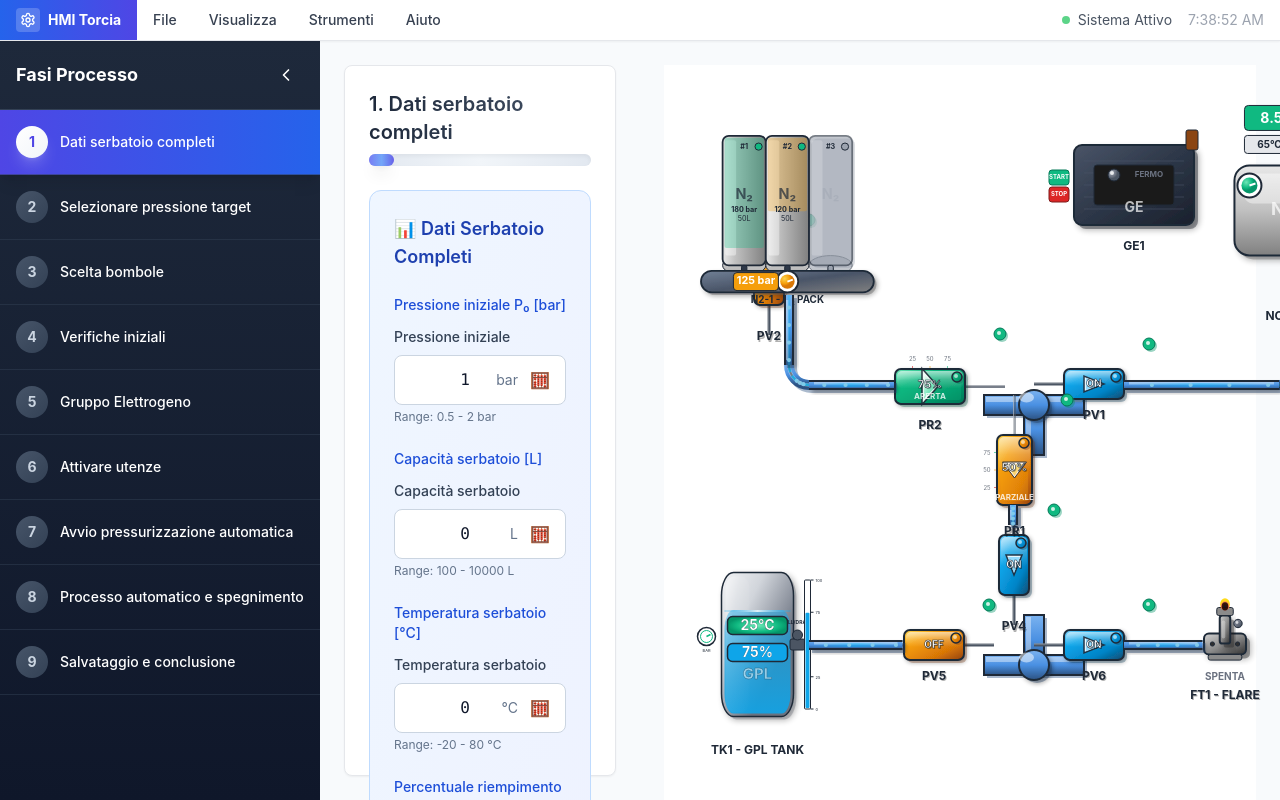
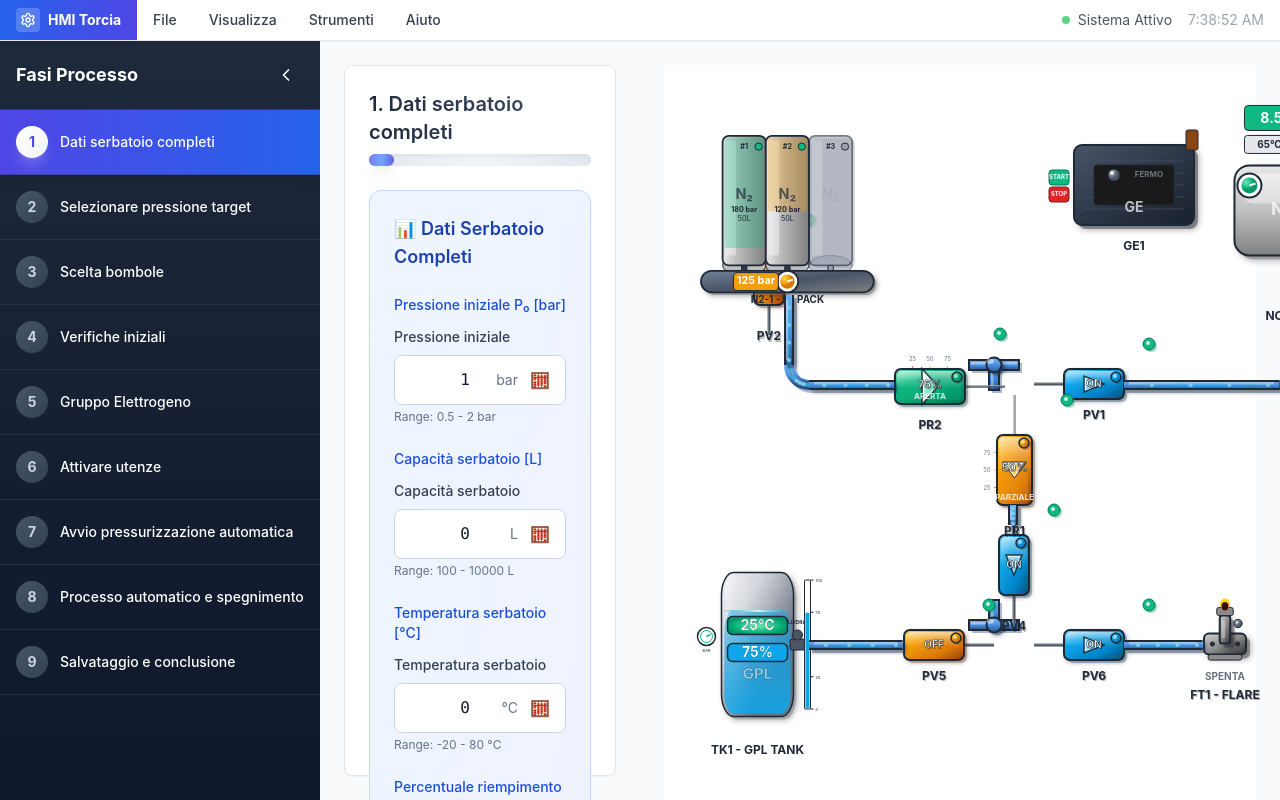
Before and after one commit to rimoric/torcia, a React (Vite) app: page / in a window 1280 px wide. Built offline with nearby package versions, Linux system fonts and the light colour scheme.

Commit message:
Update SchemaImpianto.tsx

```diff
--- a/src/SchemaImpianto.tsx
+++ b/src/SchemaImpianto.tsx
@@ -66,7 +66,7 @@ const SchemaImpianto = () => {
             }}
             label=""
             showFlange={false}
-            size={1}
+            size={0.5}
             pipeLength={50}
           />
         </div>
@@ -95,7 +95,7 @@ const SchemaImpianto = () => {
             }}
             label=""
             showFlange={false}
-            size={1}
+            size={0.5}
             pipeLength={50}
           />
         </div>
```
